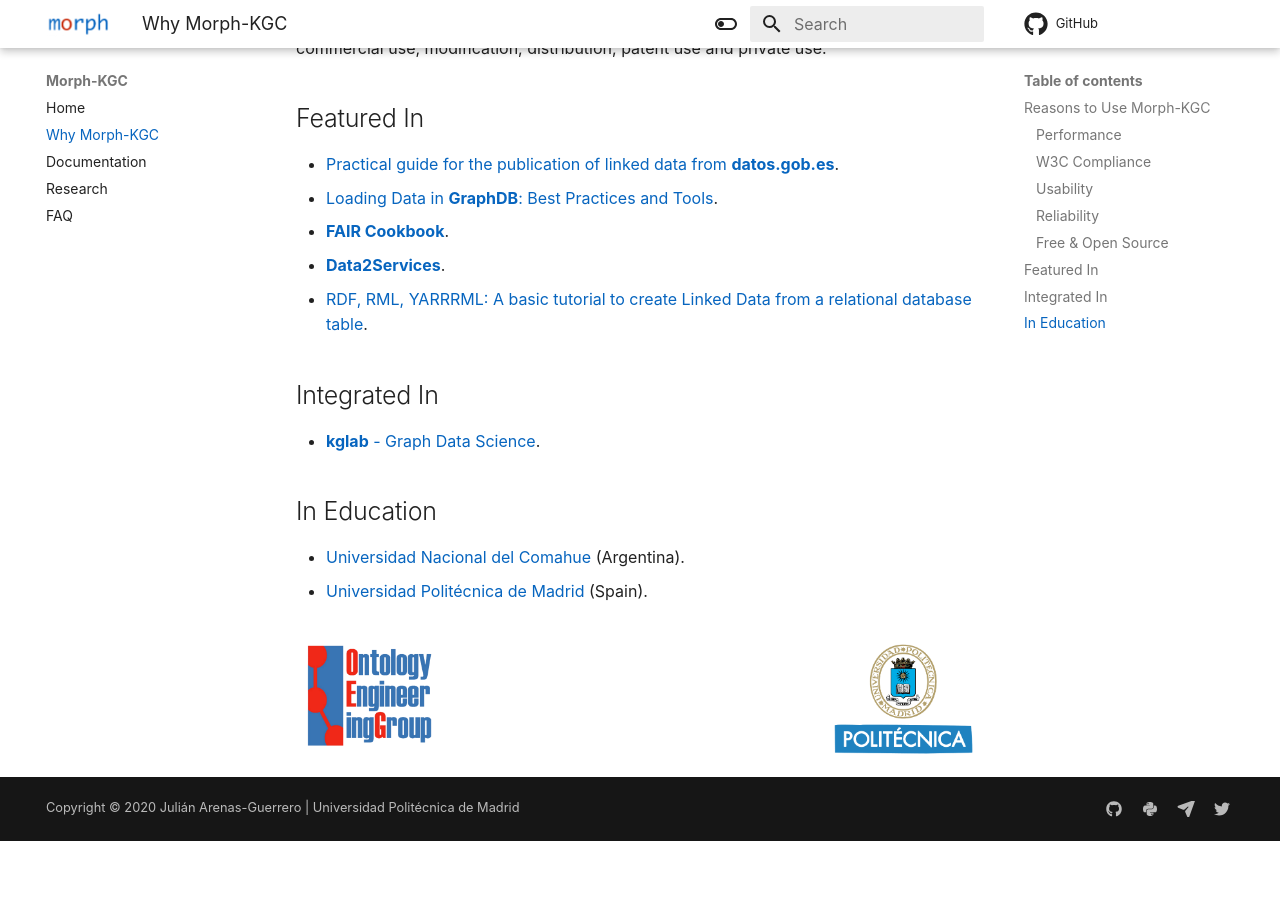
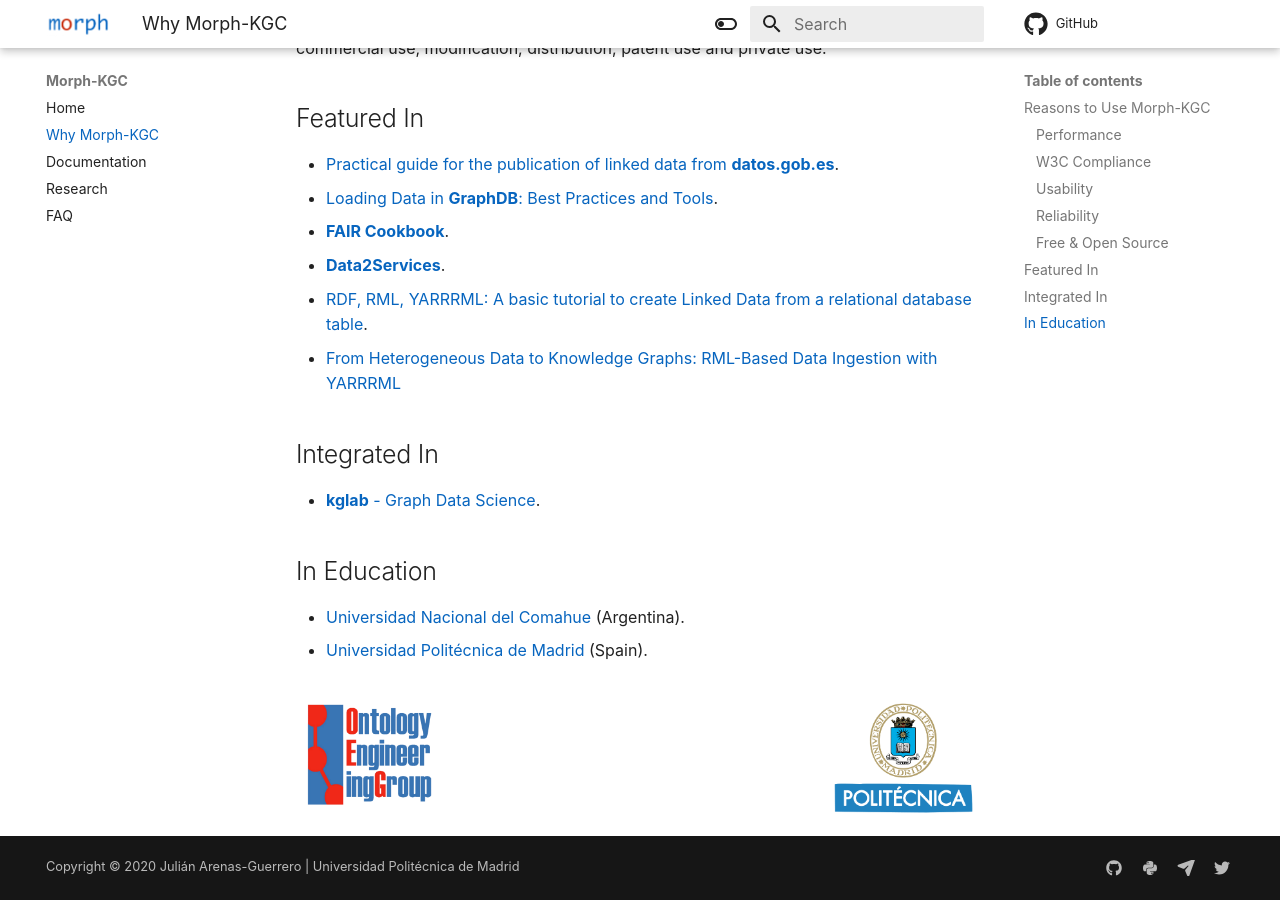
Before and after one commit to morph-kgc/morph-kgc-docs, an MkDocs documentation site: the page built from docs/why-morph-kgc.md, in a window 1280 px wide and 900 px high, scrolled down 988 px. Built offline with MkDocs 1.6.1 and Material for MkDocs 9.7.7, drawn with Linux system fonts in a browser that asks for light colours; comment, search, counter and statistics services are not loaded; before the commit the page ends 1829 px from its top, so only the background shows below that.

Commit message:
Add link to RML-Based Data Ingestion article

```diff
--- a/docs/why-morph-kgc.md
+++ b/docs/why-morph-kgc.md
@@ -28,6 +28,7 @@ Morph-KGC is available under the permissive **[Apache License 2.0](https://githu
 - **[FAIR Cookbook](https://faircookbook.elixir-europe.org/content/recipes/interoperability/rdf-conversion.html)**.
 - **[Data2Services](https://d2s.semanticscience.org/docs/convert-rml)**.
 - [RDF, RML, YARRRML: A basic tutorial to create Linked Data from a relational database table](https://katharinabrunner.de/2022/03/rdf-rml-yarrrml-kglab-morph-kgc/).
+- [From Heterogeneous Data to Knowledge Graphs: RML-Based Data Ingestion with YARRRML](https://neonto.de/blog/heterogeneous-data-ingestion-knowledge-graphs/)
 
 ## Integrated In
 - [**kglab** - Graph Data Science](https://github.com/DerwenAI/kglab).
```
